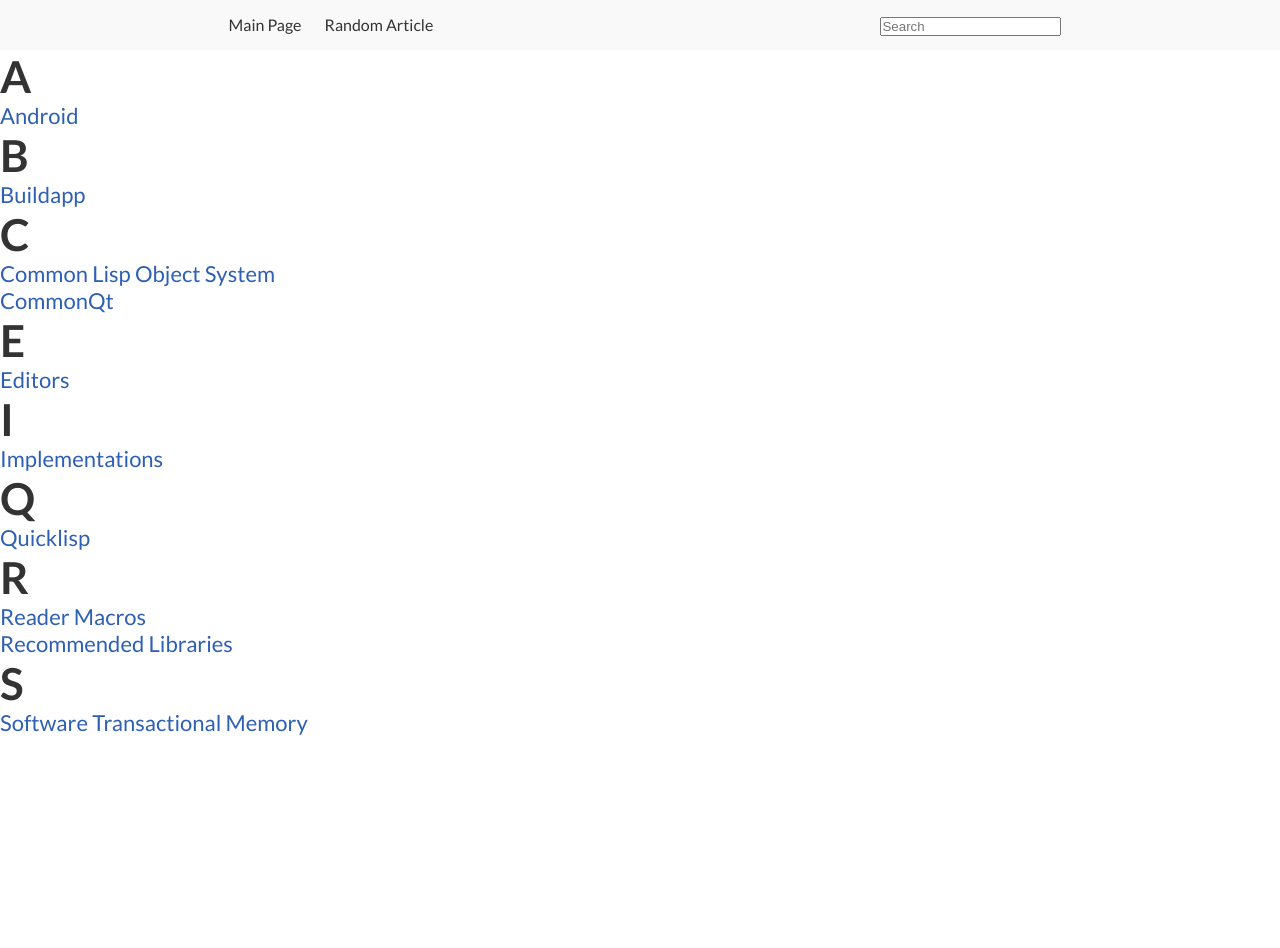
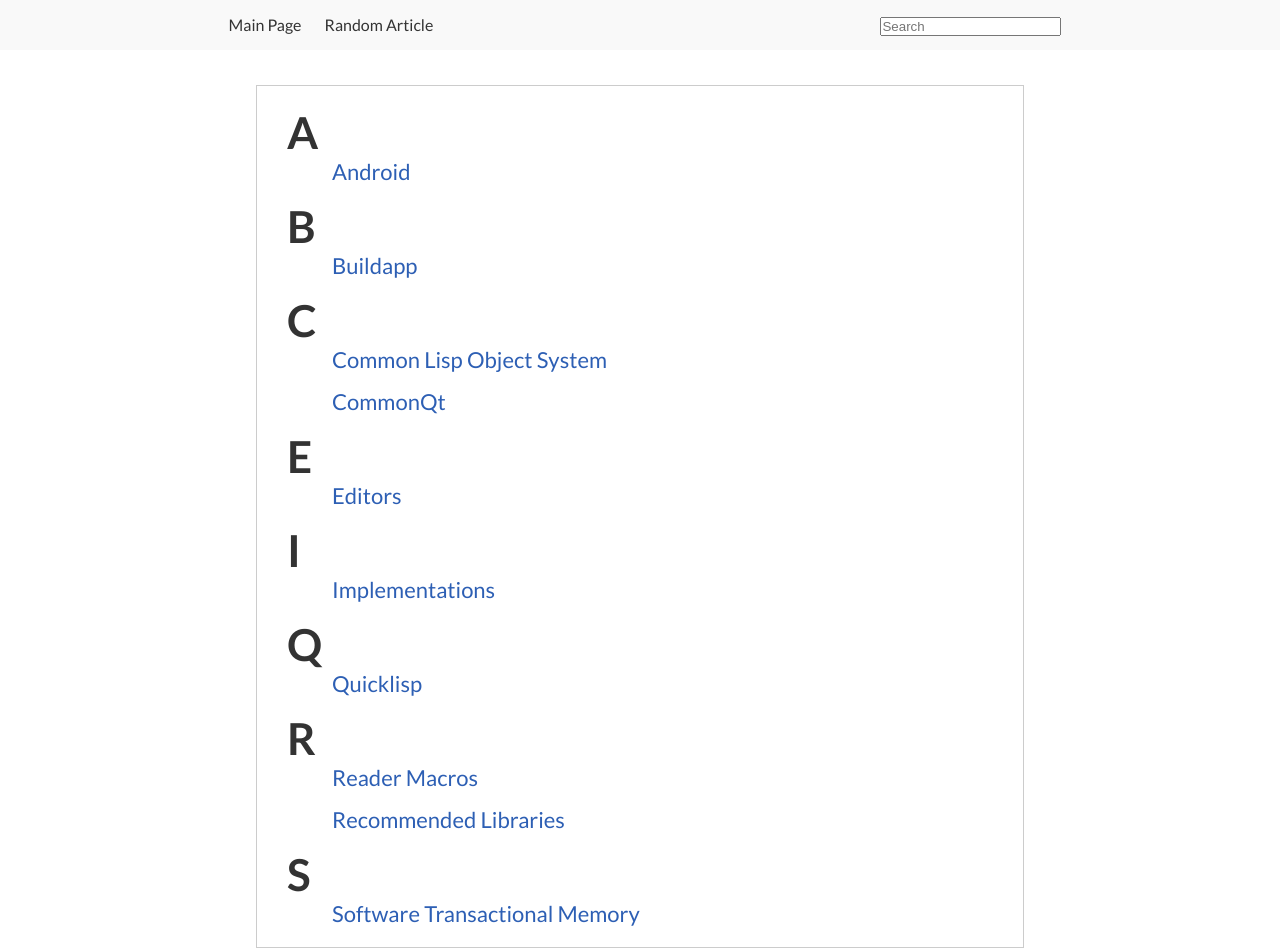
Before and after one commit to LispLang/lisplang.github.io, a Jekyll site: the page built from wiki/all-articles.html, in a window 1280 px wide. Built offline with Jekyll 4.4.1, drawn with Linux system fonts in a browser that asks for light colours; before the commit the page ends 900 px from its top, so only the background shows below that.

Commit message:
Some style for the articles list

```diff
--- a/assets/css/wiki.scss
+++ b/assets/css/wiki.scss
@@ -41,6 +41,26 @@
     a {
         color: #2d5fb4;
         text-decoration: none;
+    }
+}
+
+main.article.list {
+    width: 60%;
+    margin: 35px auto;
+
+    border: 1px solid #ccc;
+
+    ul {
+        padding: 20px 30px;
+
+        li {
+            list-style-type: none;
+            padding-left: 45px;
+
+            &:not(:last-child) {
+                margin-bottom: 15px;
+            }
+        }
     }
 }
 
--- a/wiki/all-articles.html
+++ b/wiki/all-articles.html
@@ -4,7 +4,7 @@
 ---
 
 <main class="article list">
-  <ul class="articles">
+  <ul>
     {% assign lastletter = "" %}
 
     {% for post in site.categories['wiki'] reversed %}
```
